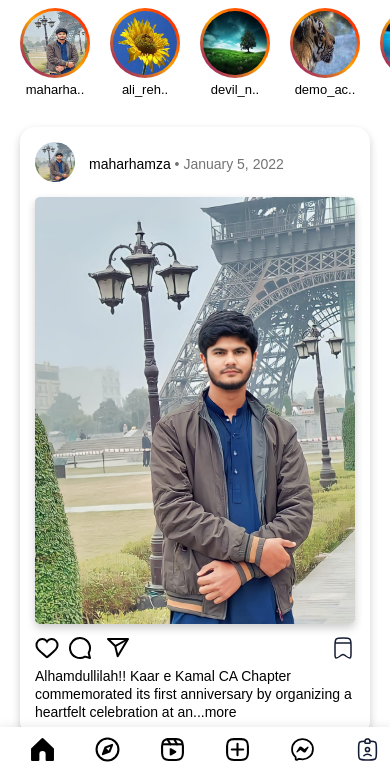
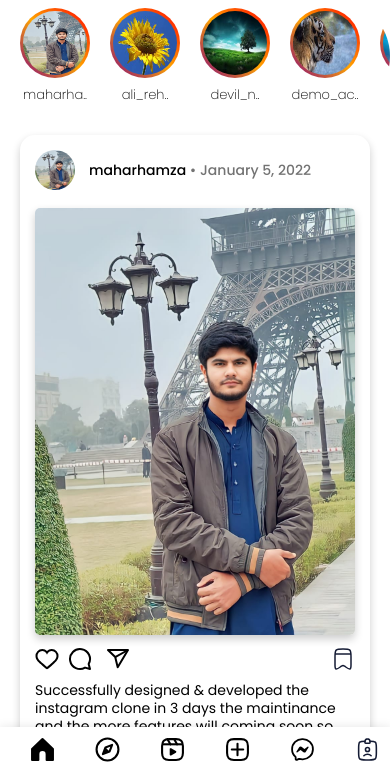
Before and after one commit to CodeWithhamza1/instagram-clone, a plain HTML site: page index.html in a window 390 px wide. Shown: the part 72-840 px from the top of the page. Drawn offline with Linux system fonts and the light colour scheme.

Commit message:
Add files via upload

```diff
--- a/css/profile.css
+++ b/css/profile.css
@@ -1,8 +1,10 @@
+@import url('https://fonts.googleapis.com/css2?family=Poppins:wght@200;300;400;500;600;700;800&display=swap');
+
 *{
     margin: 0;
     padding: 0;
     box-sizing: border-box;
-    font-family: Arial, Helvetica, sans-serif;
+    font-family: 'Poppins', sans-serif;
     overflow-x: hidden;
 }
 
@@ -86,12 +88,17 @@
     height: 350px; /* Set a fixed height for the container */
     margin: 5px;
     overflow: hidden; /* Ensure any overflowing content is hidden */
+    box-shadow: 0 4px 8px rgb(0 0 0 / 40%);
+    border-radius: 10px;
+    padding: 5px;
+    /* background: linear-gradient(90deg, purple, orange, red); */
   }
 
   .imageFit img {
     width: 100%;
     height: 100%;
     object-fit: cover;
+    border-radius: 10px;
   }
 
   .btnFollow{
@@ -112,10 +119,10 @@
     height: 100%;
     background-color: #fff;
     display: flex;
+    flex-direction: column;
     justify-content: center;
     align-items: center;
     margin: 0 auto;
-    flex-direction: column;
     align-items: center;
     z-index: 1000;
     width: 100%;
@@ -138,7 +145,7 @@
 
   .metaMain{
       position: absolute;
-      bottom: 10px;
+      bottom: 30px;
       display: flex;
       justify-content: center;
       align-items: center;
@@ -176,3 +183,40 @@
           margin-left: -60px;
       }
   }
+
+  .dots{
+    display: flex;
+    justify-content: center;
+    align-items: center;
+    margin-top: 10px;
+}
+.dot{
+    width: 10px;
+    height: 10px;
+    background: #e4e3e3;
+    margin: 0 5px;
+    border-radius: 50%;
+    animation: blink .9s linear infinite;
+    transition: all .1s linear;
+}
+
+.dot:nth-child(2) {
+    animation-delay: 0.2s;
+}
+
+.dot:nth-child(3) {
+    animation-delay: 0.4s;
+}
+
+.dot:nth-child(4){
+    animation-delay: 0.6s;
+}
+
+@keyframes blink {
+    0%{
+        background: #737373;
+    }
+    100%{
+        background: #e4e3e3;
+    }
+}
--- a/css/reels.css
+++ b/css/reels.css
@@ -1,8 +1,10 @@
+@import url('https://fonts.googleapis.com/css2?family=Poppins:wght@200;300;400;500;600;700;800&display=swap');
+
 body, html {
     margin: 0;
     padding: 0;
     height: 100%;
-    font-family: 'Arial', sans-serif;
+    font-family: 'Poppins', sans-serif;
     overflow: hidden; /* Prevent scrollbars */
 }
 
@@ -79,6 +81,11 @@ body, html {
     box-shadow: 0 4px 6px rgba(0, 0, 0, 0.1); /* Subtle box shadow */
 }
 
+.ReelIcons img:active{
+    color: red;
+    fill: red;
+}
+
 #floatBtn img {
     width: 27px;
     height: 27px;
@@ -99,3 +106,9 @@ body, html {
     justify-content: center;
     align-items: center;
 }
+
+@media only screen and (max-width: 550px) {
+    .ReelIcons{
+        bottom: 200px;
+    }
+}
--- a/css/style.css
+++ b/css/style.css
@@ -1,8 +1,10 @@
+@import url('https://fonts.googleapis.com/css2?family=Poppins:wght@200;300;400;500;600;700;800&display=swap');
+
 *{
     margin: 0;
     padding: 0;
     box-sizing: border-box;
-    font-family: Arial, Helvetica, sans-serif;
+    font-family: 'Poppins', sans-serif;
 }
 
 
@@ -32,7 +34,7 @@
 }
 
 .logo{
-    margin: 30px 20px 20px 20px;
+    margin: 30px 20px 20px 25px;
 }
 
 .icons{
@@ -133,12 +135,19 @@
       display: flex;
       width: 58%;
       overflow-x: auto;
+      border-radius: 200px;
+      margin-right: 10px;
   }
 
   .name{
       font-size: 13px;
       text-align: center;
       font-weight: 100;
+  }
+
+  .userName{
+      font-weight: 500;
+      margin-bottom: 5px !important;
   }
 
   ::-webkit-scrollbar {
@@ -298,8 +307,11 @@
       line-height: 1.3;
   }
 
+  .mainCard:nth-child(1){
+    margin-top: 20px;
+  }
+
   .mainCard{
-    margin-bottom: 40px;
     margin-bottom: 40px;
     box-shadow: 0 4px 8px rgb(0 0 0 / 20%);
     padding: 15px;
@@ -307,6 +319,7 @@
     border: none;
     outline: none;
   }
+
 
   #preloader {
     position: fixed;
@@ -413,7 +426,7 @@
 .image-container img {
     width: 25px !important;
     height: 25px !important;
-    object-fit: contain;
+    object-fit: cover;
     margin: 0 20px;
     display: flex;
     justify-content: center;
@@ -478,7 +491,7 @@
 .searchMobile form button img{
     width: 15px;
     position: absolute;
-    left: 155px;
+    left: 180px;
     top: -8px;
 }
 
@@ -525,6 +538,9 @@
     .bottom{
         display: none;
     }
+    #cardContainer{
+        margin-bottom: 60px !important;
+    }
     .left{
         width: 10vw;
     }
@@ -544,6 +560,10 @@
       .left{
           display: none;
       }
+
+      #cardContainer{
+        margin-bottom: 60px !important;
+    }
 
       .headerMobile{
           display: flex;
@@ -597,6 +617,9 @@
       .image-container{
           display: none!important;
       }
+      #cardContainer{
+        margin-bottom: 60px !important;
+    }
   }
 
  @media only screen and (max-width: 1084px){
@@ -638,4 +661,7 @@
     .bottomCards{
         font-size: 14px;
     }
+    #cardContainer{
+        margin-bottom: 60px !important;
+    }
 }
--- a/js/script.js
+++ b/js/script.js
@@ -32,7 +32,7 @@ class Card {
                         <img src="${this.data.profileImgSrc}" alt="">
                     </div>
                     <div class="profileName">
-                        <p>${this.data.profileName} <span class="dark">• ${this.formatTime()}</span></p>
+                        <p class="userName">${this.data.profileName} <span class="dark">• ${this.formatTime()}</span></p>
                     </div>
                 </div>
                 <div class="postImage">
@@ -72,7 +72,7 @@ const cardData = [
         time: "2022-01-05T12:34:56", // Sample time in ISO format
         postImgSrc: "img/stat8.jpg",
         cardId: 0,
-        description: "Alhamdullilah!! Kaar e Kamal CA Chapter commemorated its first anniversary by organizing a heartfelt celebration at an...more",
+        description: "Successfully designed & developed the instagram clone in 3 days the maintinance and the more features will coming soon so stay tuned...more",
     },
     // Add more card data as needed
     {
```
Also changed, not shown: profile.html (+0 -37 lines), index.html (line endings or trailing spaces), reels.html (line endings or trailing spaces).
